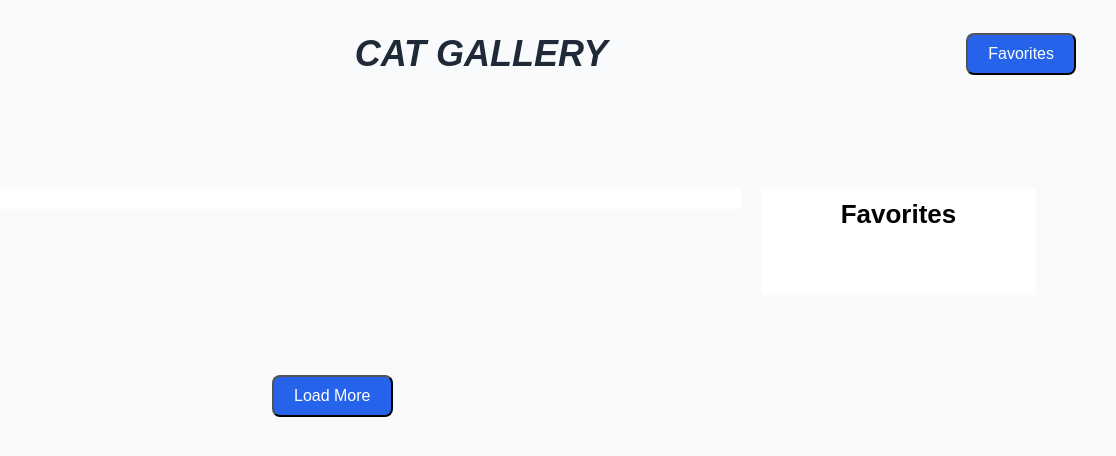
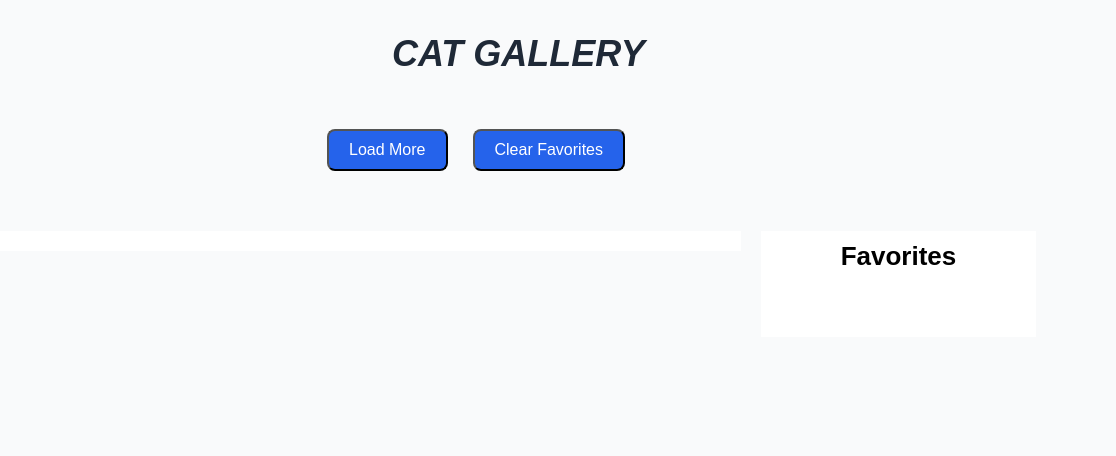
Before and after one commit to fran960828/CatGallery, a website built with Vite: page index.html in a window 1280 px wide. Shown: the full height of the page, 164-1280 px from the left. Built offline with nearby package versions, Linux system fonts and the light colour scheme; no server answers.

Commit message:
remove all

```diff
--- a/index.html
+++ b/index.html
@@ -10,9 +10,12 @@
     <header class="header">
       <img src="img/logo.png" alt="Cat Logo" class="header__logo" />
       <h1 class="header__title">CAT GALLERY</h1>
-      <button class="header__favorites" id="favorites__btn">Favorites</button>
     </header>
     <main>
+      <div class="load__more">
+        <button class="btn" id="loadMoreBtn">Load More</button>
+        <button class="btn" id="clearFavoritesBtn">Clear Favorites</button>
+      </div>
       <div class="main">
         <div class="hero">
           <section class="hero__gallery" id="gallery"></section>
@@ -21,9 +24,6 @@
             <aside class="hero__favorites" id="favorites"></aside>
           </div>
         </div>
-        <div class="load__more">
-          <button id="loadMoreBtn">Load More</button>
-        </div>
       </div>
     </main>
     <script type="module" src="src/main.js"></script>
--- a/sass/components/_buttons.scss
+++ b/sass/components/_buttons.scss
@@ -1,12 +1,12 @@
 @use "../abstracts/abstracts" as *;
 .load__more {
   display: flex;
-  justify-content: start;
+  justify-content: center;
   align-items: center;
-  margin-left: 33%;
+  gap: 25px;
 }
 
-#loadMoreBtn {
+.btn {
   background-color: $btn-bg;
   color: $bg_tarjeta;
   border-radius: $btn-border-radius;
--- a/sass/layout/_header.scss
+++ b/sass/layout/_header.scss
@@ -1,35 +1,24 @@
 @use "../abstracts/abstracts" as *;
-.header{
+.header {
   width: 100%;
   max-width: 100vw; /* Evita que se extienda más del ancho visible */
   box-sizing: border-box; /* Asegura que padding y border no sumen al ancho */
   overflow-x: hidden;
   height: auto;
-    padding:20px 40px;
+  padding: 20px 40px;
   margin-bottom: 20px;
   display: flex;
   flex-direction: row;
-    justify-content: space-between;
+  justify-content: start;
   align-items: center;
-    &__logo{
+  &__logo {
     width: 10%;
     height: auto;
-        background-color: transparent;
+    margin-right: 33%;
   }
-    &__title{
+  &__title {
     font-family: $font-primary;
-        color:$color-main;
-        font-style:italic;
-    }
-    &__favorites{
-        background-color: $btn-bg;
-        color:$bg_tarjeta;
-        border-radius: $btn-border-radius;
-        padding: $btn-padding;
-        &:hover{
-            background-color: $btn-hover-bg;
-            box-shadow: $btn-hover-shadow;
-            transition: $btn-transition;
+    color: $color-main;
+    font-style: italic;
   }
 }
-}
--- a/src/app/app.js
+++ b/src/app/app.js
@@ -32,5 +32,4 @@ export class App {
       await this.gallery.loadCats();
     });
   }
-
 }
--- a/src/main.js
+++ b/src/main.js
@@ -6,5 +6,3 @@ import { Favorite } from "./ui/favorites";
 const app = new App();
 app.start();
 app.loadMoreCats();
-app.initEvents();
-app.syncViews();
--- a/src/storage/favoriteStorage.js
+++ b/src/storage/favoriteStorage.js
@@ -27,9 +27,11 @@ export class FavoritesStorage {
     const list = this.getAll().filter((item) => item.id !== id);
     this.save(list);
   }
+  removeAll() {
+    localStorage.removeItem(this.key);
+  }
 
   isFavorite(id) {
     return this.getAll().some((item) => item.id === id);
   }
-
 }
--- a/src/ui/favorites.js
+++ b/src/ui/favorites.js
@@ -3,12 +3,11 @@ export class Favorite {
   constructor(root, favoritesStorage) {
     this.root = root;
     this.favoritesStorage = favoritesStorage;
-    this.modal=new Modal()
+    this.modal = new Modal();
   }
   renderFavorites() {
     this.root.innerHTML = "";
     const favorites = this.favoritesStorage.getAll();
-
     favorites.forEach((cat) => {
       const card = document.createElement("div");
       card.className = "card";
@@ -23,10 +22,12 @@ export class Favorite {
           const btn = event.target;
           this.favoritesStorage.remove(cat.id);
           this.renderFavorites();
+          this.modal.hide();
         });
       card.addEventListener("mouseenter", () => this.modal.show(cat, card));
       card.addEventListener("mouseleave", () => this.modal.hide());
       this.root.appendChild(card);
     });
   }
+
 }
--- a/src/ui/gallery.js
+++ b/src/ui/gallery.js
@@ -8,10 +8,11 @@ export class Gallery {
     this.favorite = favorite;
     this.notification = Notification;
     this.page = 0;
-    this.favorite.root.addEventListener('click',()=>{
+    this.clearFavorites();
+    document.body.addEventListener("click", () => {
       this.updateFavoriteButtons();
-    })
-    this.modal=new Modal()
+    });
+    this.modal = new Modal();
   }
 
   async loadCats() {
@@ -74,4 +75,12 @@ export class Gallery {
       btn.textContent = favorites.some((cat) => cat.id === id) ? "❤️" : "🤍";
     });
   }
+  clearFavorites() {
+    const btnClear = document.querySelector("#clearFavoritesBtn");
+    btnClear.addEventListener("click", () => {
+      this.favoritesStorage.removeAll();
+      this.favorite.renderFavorites();
+      this.updateFavoriteButtons();
+    });
+  }
 }
```
Lines whose indentation alone changed are shown as unchanged.
